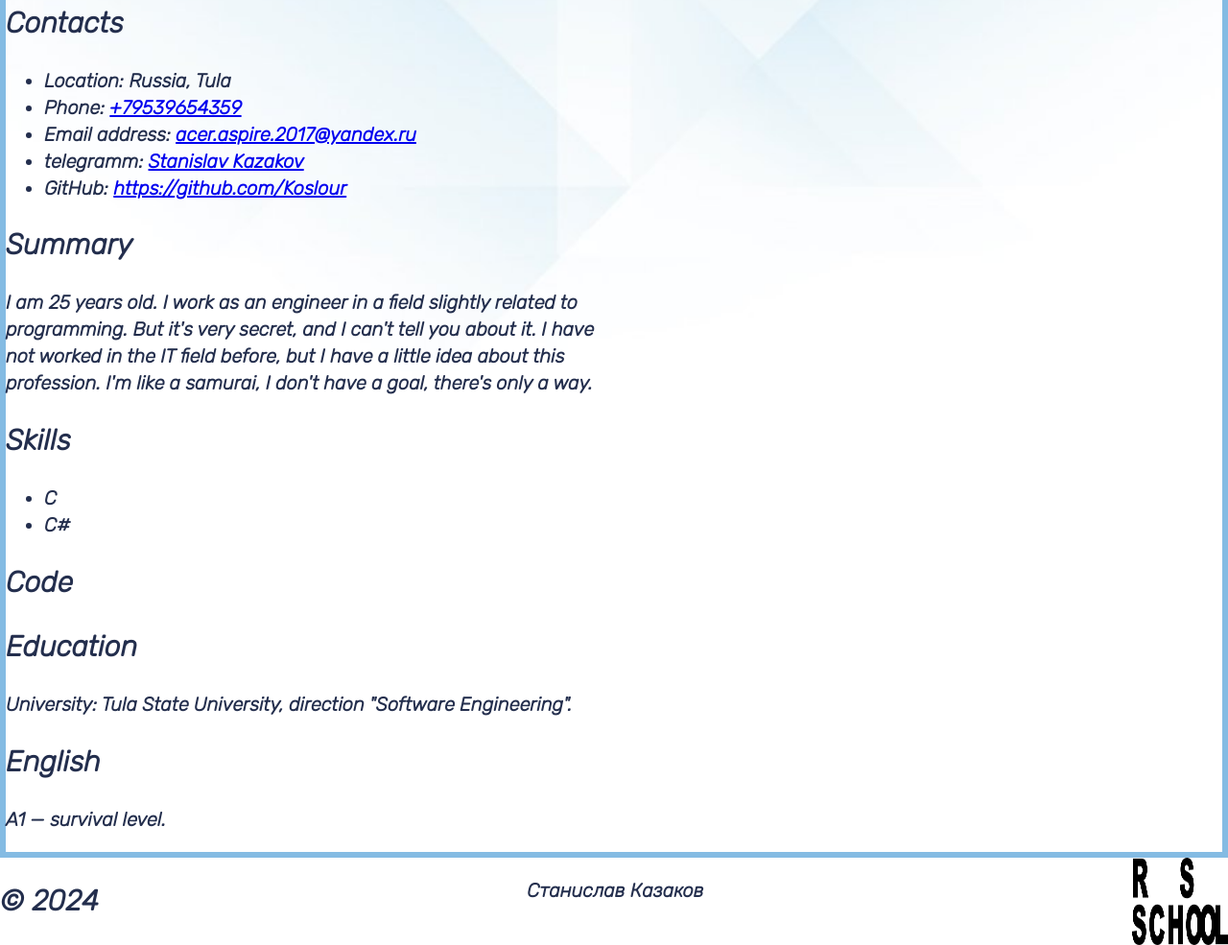
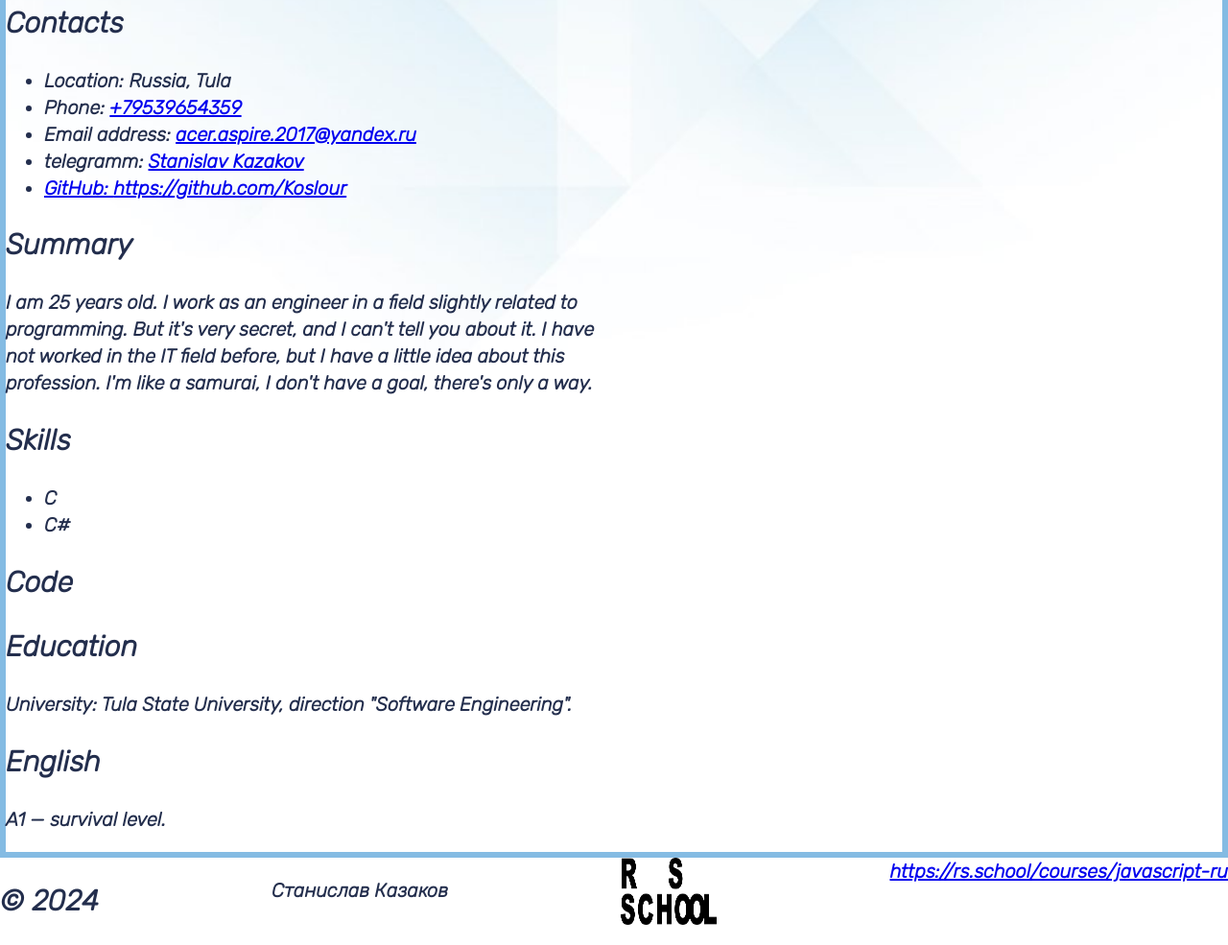
Before and after one commit to Koslour/rsschool-cv, a plain HTML site: page index.html in a window 1280 px wide. Shown: the part 387-1372 px from the top of the page at 96% size. Drawn offline with Linux system fonts and the light colour scheme.

Commit message:
feat: link to the course

```diff
--- a/index.html
+++ b/index.html
@@ -37,7 +37,7 @@
                         <li>Location: Russia, Tula</li>
                         <li>Phone: <a href="tel:+79539654359">+79539654359</a></li>
                         <li>Email address: <a href="mailto:acer.aspire.2017@yandex.ru">acer.aspire.2017@yandex.ru</a></li>
-                        <li>telegramm: <a href="http://t.me/koslour_r">Stanislav Kazakov</a></li>
+                        <li>telegramm: <a href="http://t.me/koslour_r">Stanislav Kazakov</li>
                         <li>GitHub: <a href=https://github.com/Koslour>https://github.com/Koslour</a></li>
                     </ul>
             </section>
@@ -77,7 +77,8 @@
     <footer class="footer_t">
             <h2>© 2024</h2>
             <p>Станислав Казаков</p>
-        <img src="assets/img/logo-rsschool.png" width="100" alt="logo" />
+            <img src="assets/img/logo-rsschool.png" width="100" height="70" alt="logo" />
+            <a href=https://rs.school/courses/javascript-ru>https://rs.school/courses/javascript-ru</a>
     </footer>
 </div>
 </body>
```
